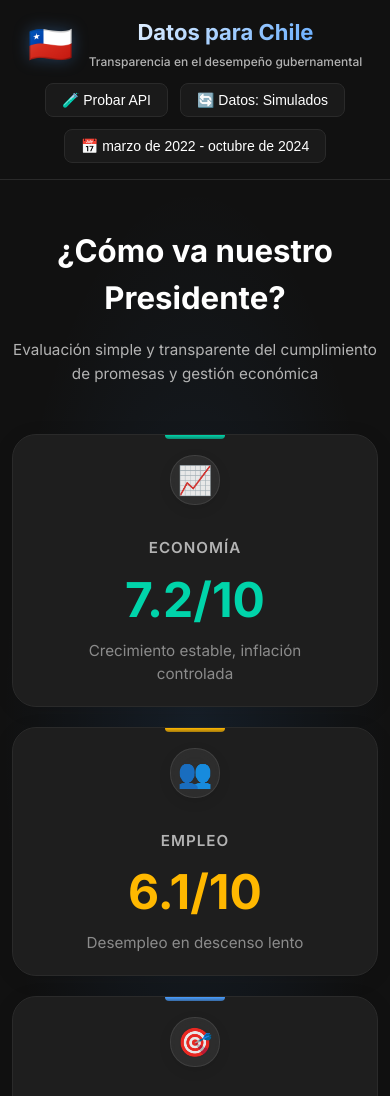
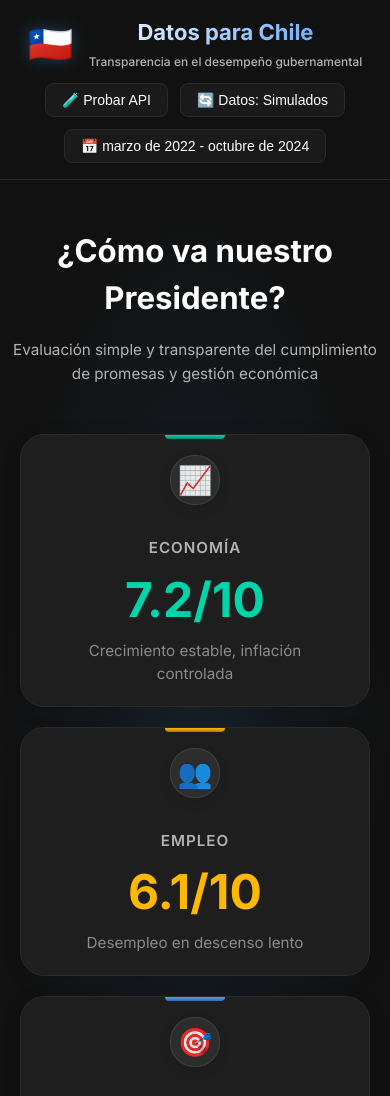
Before and after one commit to LeDiuxx/datos-para-chile, a website: page index.html in a window 390 px wide. Shown: the top 1096 px of the page. Drawn offline with nearby package versions, Linux system fonts and the light colour scheme.

Commit message:
🎯 Centrado perfecto de cards hero con el título
✅ Alineación corregida:
- Cambio de grid a flexbox para mejor control de centrado
- justify-content: center para alineación perfecta con título
- width fijo (380px) en lugar de max-width para consistencia
- flex-shrink: 0 para mantener tamaños exactos
- Responsive actualizado con flex-direction: column en móvil
- Cards perfectamente centradas en todos los breakpoints

🎯 Resultado: Cards alineadas exactamente con el título principal

```diff
--- a/styles.css
+++ b/styles.css
@@ -302,8 +302,10 @@ body {
 }
 
 .summary-cards {
-    display: grid;
-    grid-template-columns: repeat(auto-fit, minmax(380px, 1fr));
+    display: flex;
+    justify-content: center;
+    align-items: stretch;
+    flex-wrap: wrap;
     gap: var(--spacing-8);
     margin-top: var(--spacing-16);
     position: relative;
@@ -311,7 +313,6 @@ body {
     max-width: 1400px;
     margin-left: auto;
     margin-right: auto;
-    justify-items: center;
 }
 
 .summary-card {
@@ -328,8 +329,8 @@ body {
     position: relative;
     overflow: hidden;
     min-height: 280px;
-    width: 100%;
-    max-width: 420px;
+    width: 380px;
+    flex-shrink: 0;
     backdrop-filter: blur(10px);
     box-shadow: 0 4px 20px rgba(0, 0, 0, 0.1);
 }
@@ -983,8 +984,11 @@ body {
     }
 
     .summary-cards {
-        grid-template-columns: repeat(auto-fit, minmax(340px, 1fr));
         gap: var(--spacing-6);
+    }
+
+    .summary-card {
+        width: 340px;
     }
 
     .header-content {
@@ -1027,7 +1031,8 @@ body {
     }
 
     .summary-cards {
-        grid-template-columns: 1fr;
+        flex-direction: column;
+        align-items: center;
         gap: var(--spacing-6);
         margin-top: var(--spacing-12);
         max-width: 500px;
@@ -1036,7 +1041,8 @@ body {
     .summary-card {
         padding: var(--spacing-8);
         min-height: 240px;
-        max-width: none;
+        width: 100%;
+        max-width: 450px;
     }
 
     .dashboard {
@@ -1084,7 +1090,8 @@ body {
 /* Mobile Large */
 @media (max-width: 640px) {
     .summary-cards {
-        grid-template-columns: 1fr;
+        flex-direction: column;
+        align-items: center;
         gap: var(--spacing-5);
         max-width: 400px;
     }
@@ -1092,6 +1099,8 @@ body {
     .summary-card {
         padding: var(--spacing-6);
         min-height: 220px;
+        width: 100%;
+        max-width: 380px;
     }
 
     .card-icon {
@@ -1144,6 +1153,8 @@ body {
     .summary-card {
         padding: var(--spacing-5);
         min-height: 200px;
+        width: 100%;
+        max-width: 350px;
     }
 
     .card-icon {
@@ -1197,6 +1208,8 @@ body {
     .summary-card {
         padding: var(--spacing-4);
         min-height: 180px;
+        width: 100%;
+        max-width: 320px;
     }
 
     .card-icon {
```
